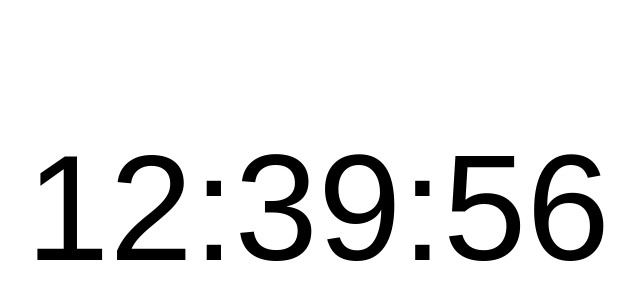
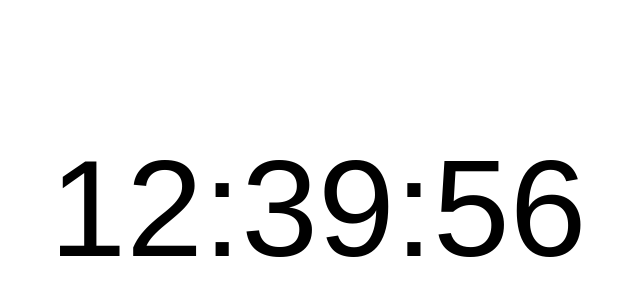
Before and after one commit to NicoZ39/digitalclock, a plain HTML site: page index.html in a window 1280 px wide. Shown: the part 192-492 px from the top of the page, without its empty margins (322-962 px from the left). Drawn offline with Linux system fonts and the light colour scheme.

Commit message:
Update style.css

```diff
--- a/style.css
+++ b/style.css
@@ -12,7 +12,11 @@ body {
     display: flex;
     justify-content: center;
     align-items: center;
-    font-size: clamp(30px, 15vw, 150px); /* Redimensionne entre 30px et 150px selon la taille de la fenêtre */
+    width: 100%;
+    height: auto;
+    font-size: calc(10px + 10vw); /* Ajuste la taille en fonction de la largeur de la fenêtre */
     color: #000; /* Texte noir */
-    text-shadow: none; /* Pas d'ombre sur le texte */
+    text-shadow: none;
+    max-width: 100vw; /* Empêche l'horloge de déborder de la fenêtre */
+    overflow: hidden; /* Évite les débordements */
 }
```
